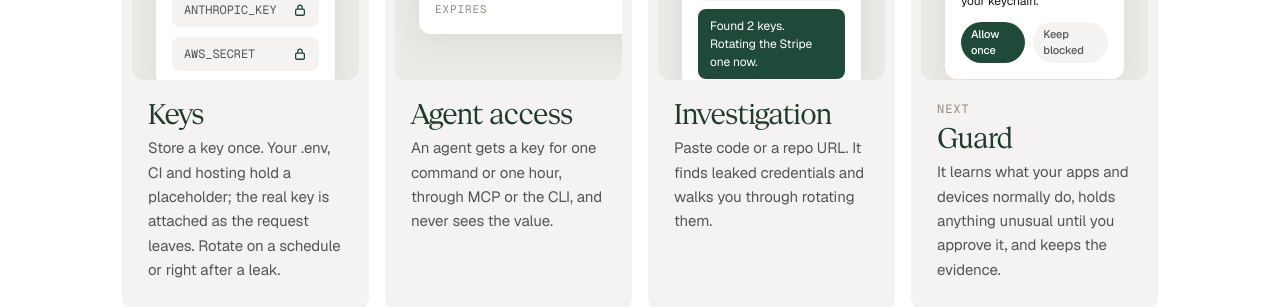
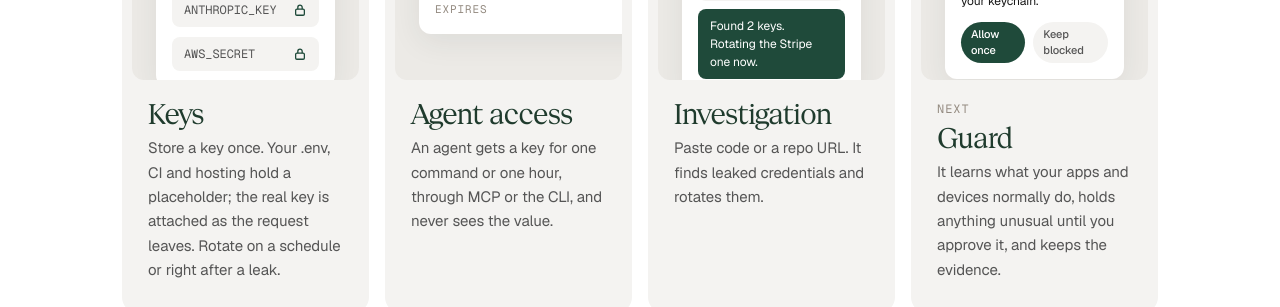
Before and after one commit to Munasco/sikrets, a Next.js app: page / in a window 1280 px wide. Shown: the part 1940-2247 px from the top of the page. Built offline with nearby package versions, Linux system fonts and the light colour scheme.

Commit message:
The agent rotates leaked keys itself

```diff
--- a/app/page.tsx
+++ b/app/page.tsx
@@ -40,7 +40,7 @@ const uses = [
 const products = [
   { art: <VaultArt />, title: "Keys", body: "Store a key once. Your .env, CI and hosting hold a placeholder; the real key is attached as the request leaves. Rotate on a schedule or right after a leak." },
   { art: <SessionArt />, title: "Agent access", body: "An agent gets a key for one command or one hour, through MCP or the CLI, and never sees the value." },
-  { art: <AgentArt />, title: "Investigation", body: "Paste code or a repo URL. It finds leaked credentials and walks you through rotating them." },
+  { art: <AgentArt />, title: "Investigation", body: "Paste code or a repo URL. It finds leaked credentials and rotates them." },
   { art: <GuardArt />, title: "Guard", label: "Next", body: "It learns what your apps and devices normally do, holds anything unusual until you approve it, and keeps the evidence." },
 ]
 
```
